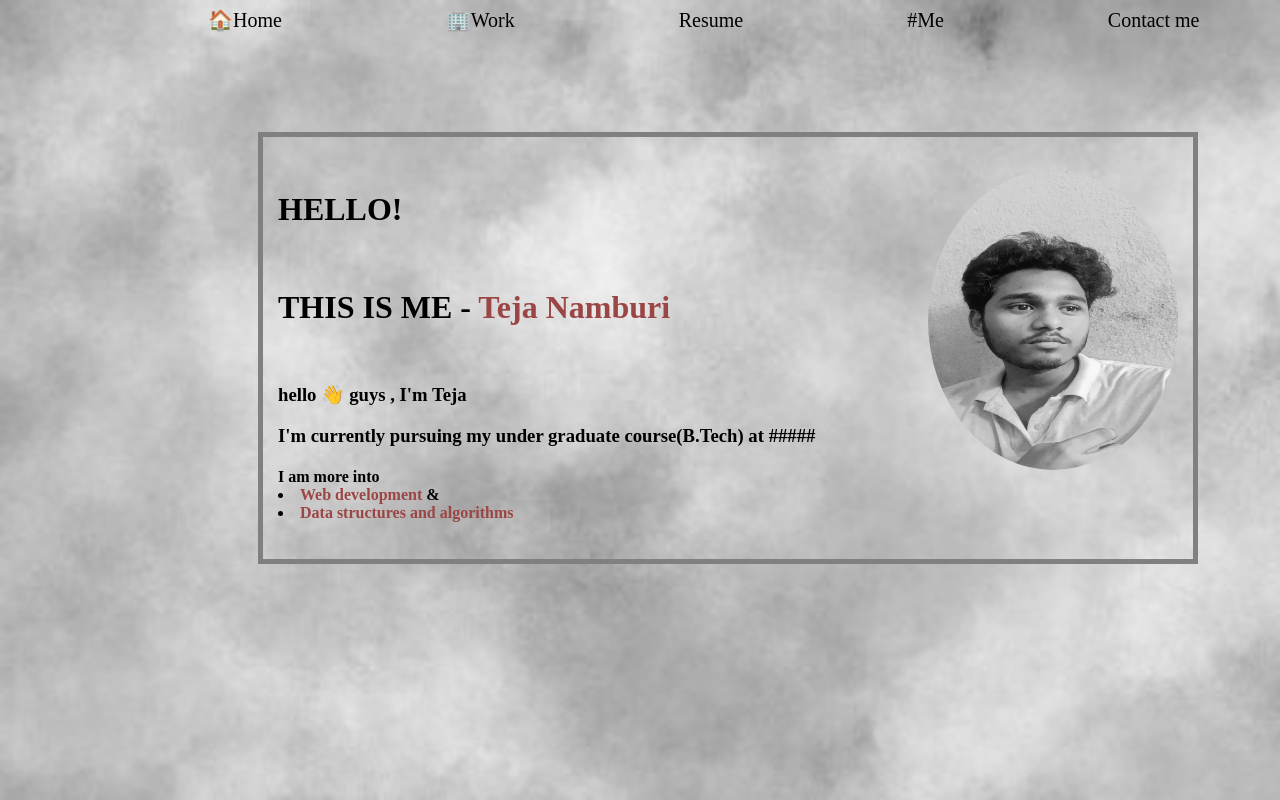
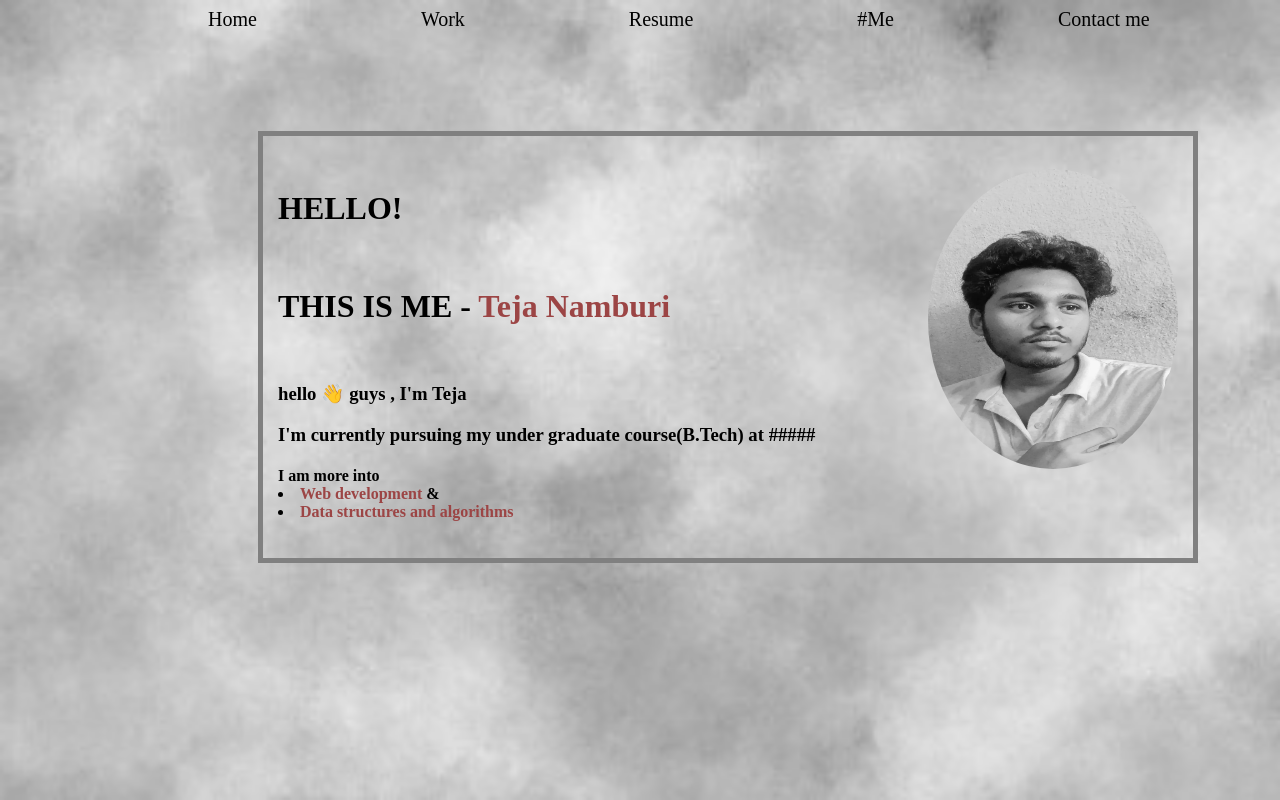
Before and after one commit to namburiteja/my_portfolio, a plain HTML site: page index.html in a window 1280 px wide. Drawn offline with Linux system fonts and the light colour scheme.

Commit message:
Update index.html

```diff
--- a/index.html
+++ b/index.html
@@ -6,8 +6,8 @@
         <div class="menu">
         <header>
             <ul>
-                <li id="one">🏠Home</li>
-                <li id="two">🏢Work</li>
+                <li id="one">Home</li>
+                <li id="two">Work</li>
                 <li id="four">Resume</li>
                 <li id="five">#Me</li>
                 <li id="six">Contact me</li>
```
